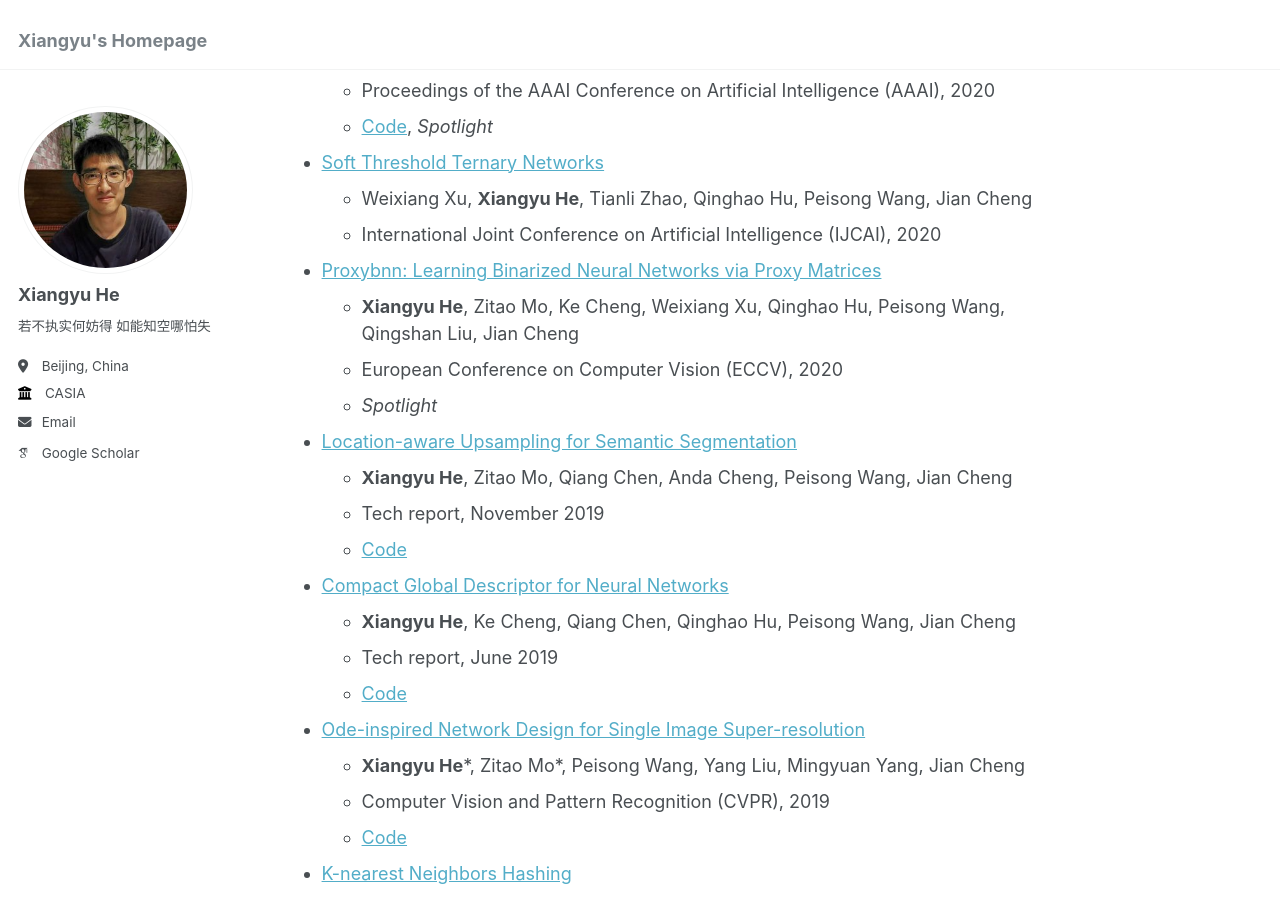
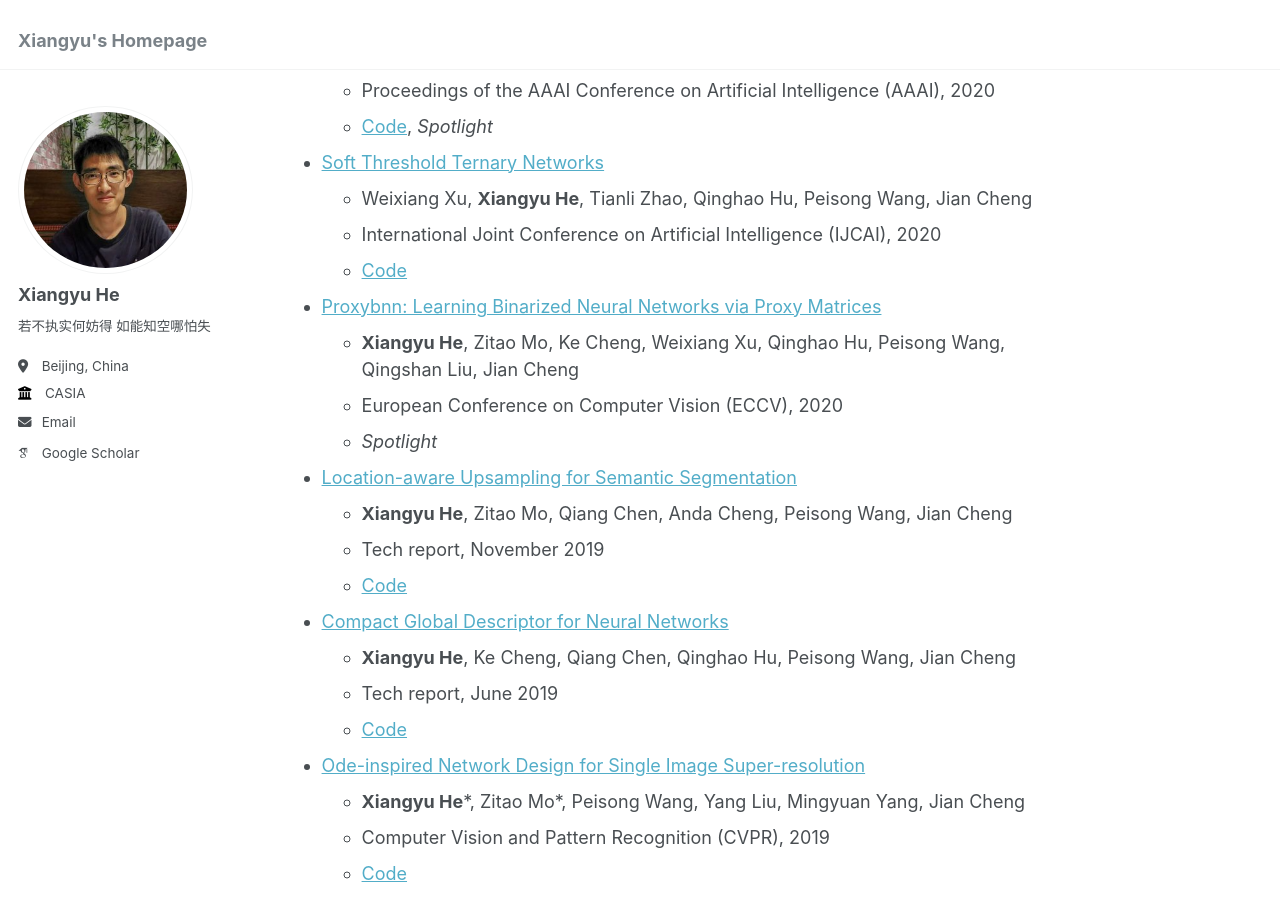
Before and after one commit to HolmesShuan/HolmesShuan.github.io, a Jekyll site: the page built from _pages/about.md, in a window 1280 px wide and 900 px high, scrolled down 3341 px. Built offline with Jekyll 4.4.1, drawn with Linux system fonts in a browser that asks for light colours; some web fonts are replaced.

Commit message:
Update about.md

```diff
--- a/_pages/about.md
+++ b/_pages/about.md
@@ -89,6 +89,7 @@ I earned my Ph.D. from the Institute of Automation, Chinese Academy of Sciences
 - [Soft Threshold Ternary Networks](https://arxiv.org/abs/2204.01234)
   - Weixiang Xu, **Xiangyu He**, Tianli Zhao, Qinghao Hu, Peisong Wang, Jian Cheng
   - International Joint Conference on Artificial Intelligence (IJCAI), 2020
+  - [Code](https://github.com/WeixiangXu/STTN)
 - [Proxybnn: Learning Binarized Neural Networks via Proxy Matrices](https://link.springer.com/chapter/10.1007/978-3-030-58580-8_14)
   - **Xiangyu He**, Zitao Mo, Ke Cheng, Weixiang Xu, Qinghao Hu, Peisong Wang, Qingshan Liu, Jian Cheng
   - European Conference on Computer Vision (ECCV), 2020
```
